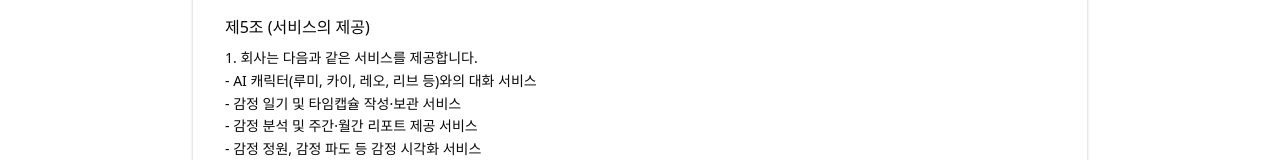
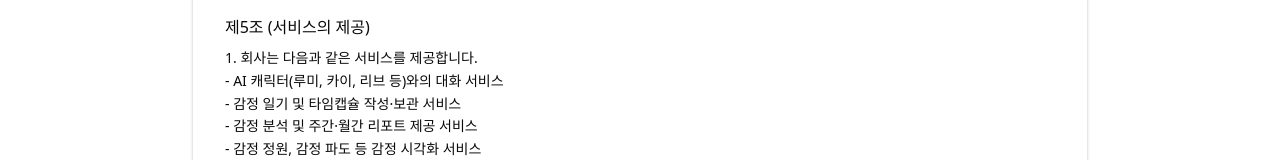
Before and after one commit to Hongbi-Kim/wave-X-web, a React (Vite) app: page /legal in a window 1280 px wide. Shown: the part 790-950 px from the top of the page. Built offline with nearby package versions, Linux system fonts and the light colour scheme.

Commit message:
remove fortune words

```diff
--- a/src/components/LegalSection.tsx
+++ b/src/components/LegalSection.tsx
@@ -139,7 +139,7 @@ export function LegalSection({ defaultTab = 'terms' }: LegalSectionProps) {
                       <h3 className="font-semibold text-base mb-2">제5조 (서비스의 제공)</h3>
                       <div className="text-gray-700 leading-relaxed space-y-1">
                         <p>1. 회사는 다음과 같은 서비스를 제공합니다.</p>
-                        <p className="pl-4">- AI 캐릭터(루미, 카이, 레오, 리브 등)와의 대화 서비스</p>
+                        <p className="pl-4">- AI 캐릭터(루미, 카이, 리브 등)와의 대화 서비스</p>
                         <p className="pl-4">- 감정 일기 및 타임캡슐 작성·보관 서비스</p>
                         <p className="pl-4">- 감정 분석 및 주간·월간 리포트 제공 서비스</p>
                         <p className="pl-4">- 감정 정원, 감정 파도 등 감정 시각화 서비스</p>
--- a/src/contexts/LanguageContext.tsx
+++ b/src/contexts/LanguageContext.tsx
@@ -199,10 +199,10 @@ const translations = {
     'christmas.badge': 'Christmas Season Special Test',
     'christmas.title': 'Year-end Triple Test for Office Workers',
     'christmas.description':
-      'A light-weight event test for the Christmas season by WAVE TO X.\nFrom company-style Christmas fortune, to gifts from "Santa" for office workers, to an end-of-year overtime calculator — a shareable mini-site for colleagues to laugh over together.',
+      'A light-weight event test for the Christmas season by WAVE TO X.\nFrom company-style Christmas event, to gifts from "Santa" for office workers, to an end-of-year overtime calculator — a shareable mini-site for colleagues to laugh over together.',
     'christmas.cta': 'Go to Christmas Event',
 
-    'christmas.card1.title': 'Company-style Christmas Fortune',
+    'christmas.card1.title': 'Company-style Christmas Event',
     'christmas.feature1':
       'What will your office life look like this year-end? From your boss’s mood to your overtime luck.',
     'christmas.card2.title': 'Gift from Santa for Office Workers',
```
